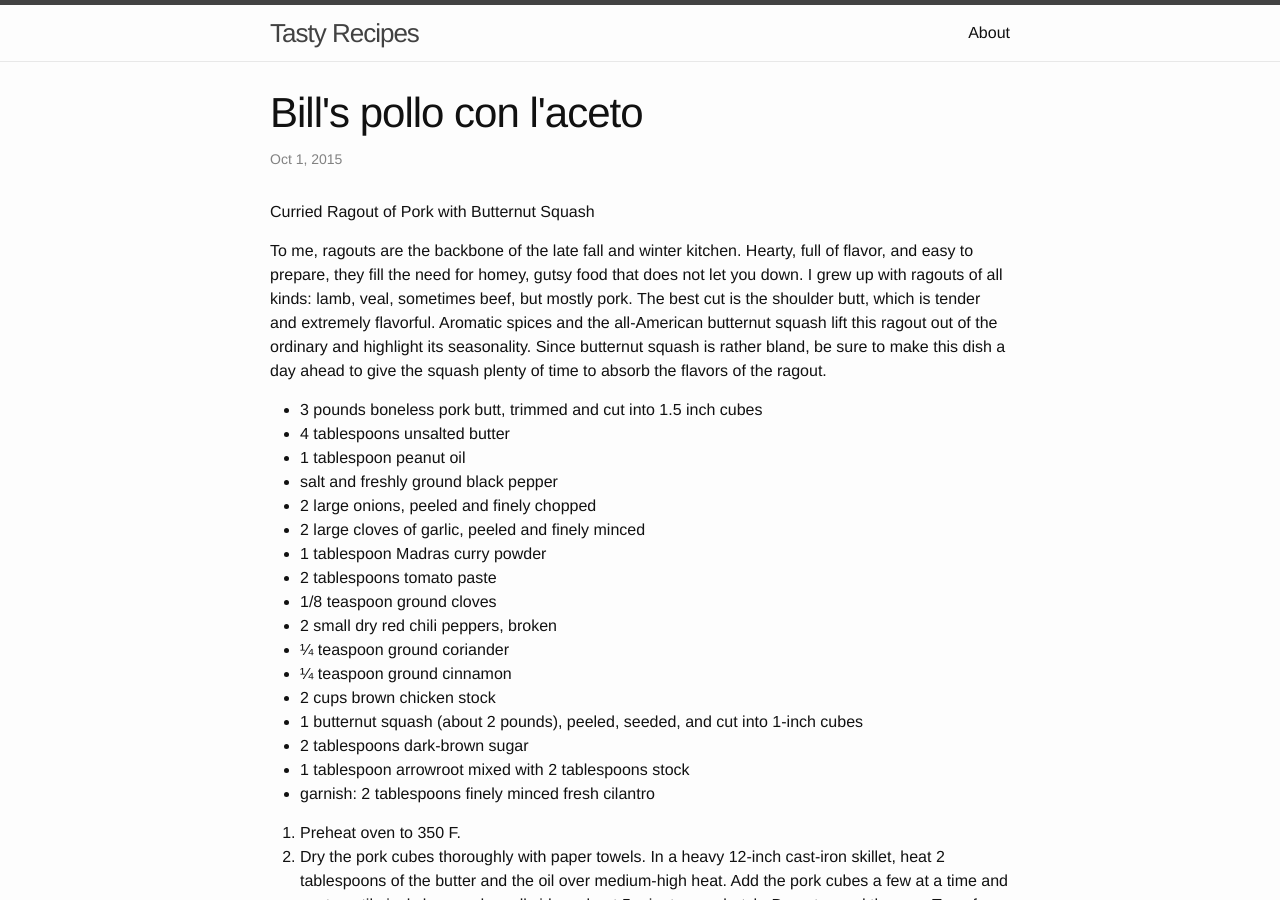
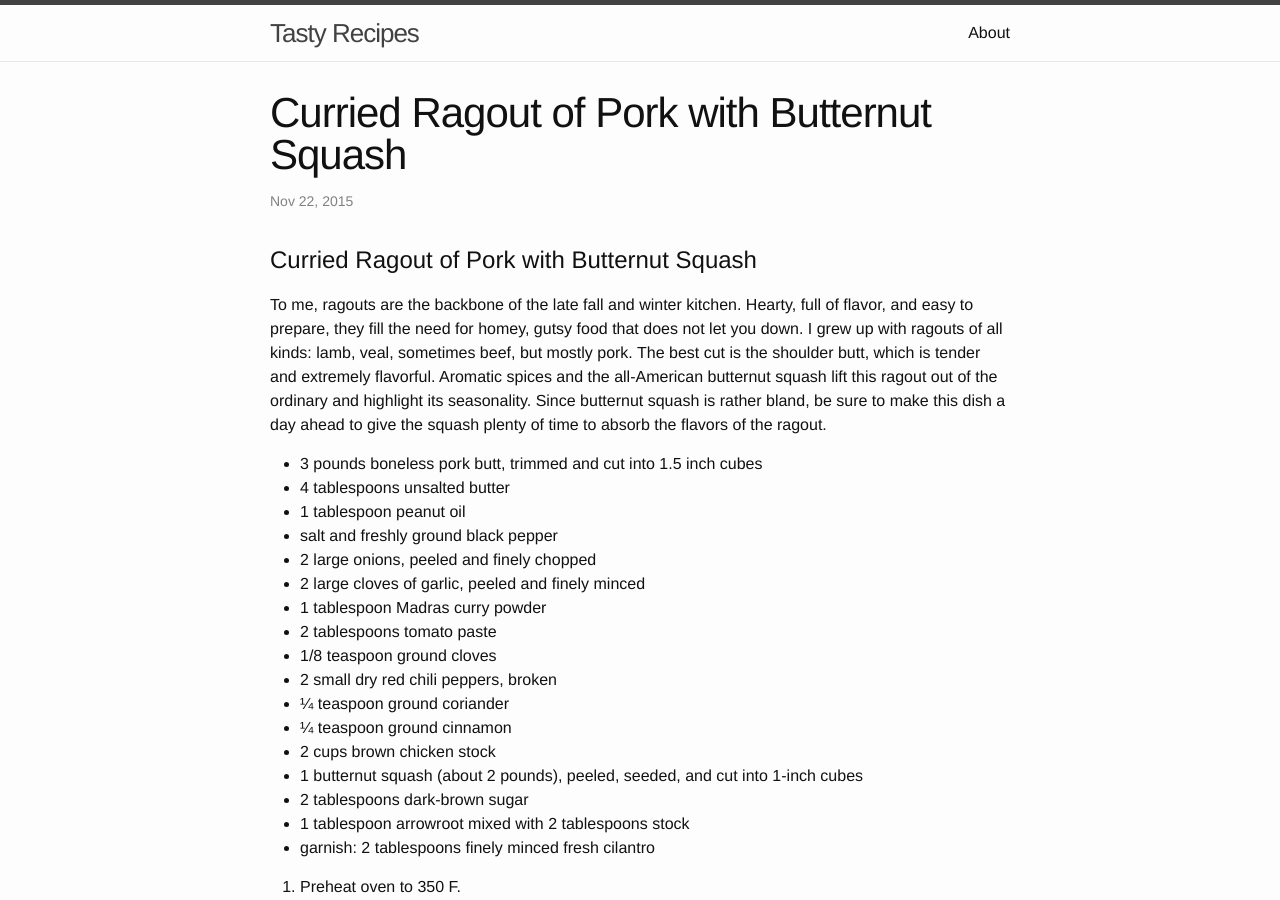
Before and after one commit to michaelpmcdonald/recipes, a Jekyll site: the page built from _posts/2015-11-22-curried-ragout-of-pork-with-butternut-squash.markdown, in a window 1280 px wide and 900 px high. Built offline with Jekyll 4.4.1, drawn with Linux system fonts in a browser that asks for light colours.

Commit message:
Updates to metadata

```diff
--- a/_posts/2015-11-22-curried-ragout-of-pork-with-butternut-squash.markdown
+++ b/_posts/2015-11-22-curried-ragout-of-pork-with-butternut-squash.markdown
@@ -1,10 +1,10 @@
 ---
 layout: post
-title:  "Bill's pollo con l'aceto"
-date:   2015-10-1 12:00:00
+title:  "Curried Ragout of Pork with Butternut Squash"
+date:   2015-11-22 17:30:00
 
 ---
-Curried Ragout of Pork with Butternut Squash
+# Curried Ragout of Pork with Butternut Squash
 
 To me, ragouts are the backbone of the late fall and winter kitchen.  Hearty, full of flavor, and easy to prepare, they fill the need for homey, gutsy food that does not let you down.  I grew up with ragouts of all kinds: lamb, veal, sometimes beef, but mostly pork.  The best cut is the shoulder butt, which is tender and extremely flavorful.  Aromatic spices and the all-American butternut squash lift this ragout out of the ordinary and highlight its seasonality.  Since butternut squash is rather bland, be sure to make this dish a day ahead to give the squash plenty of time to absorb the flavors of the ragout.
 
```
